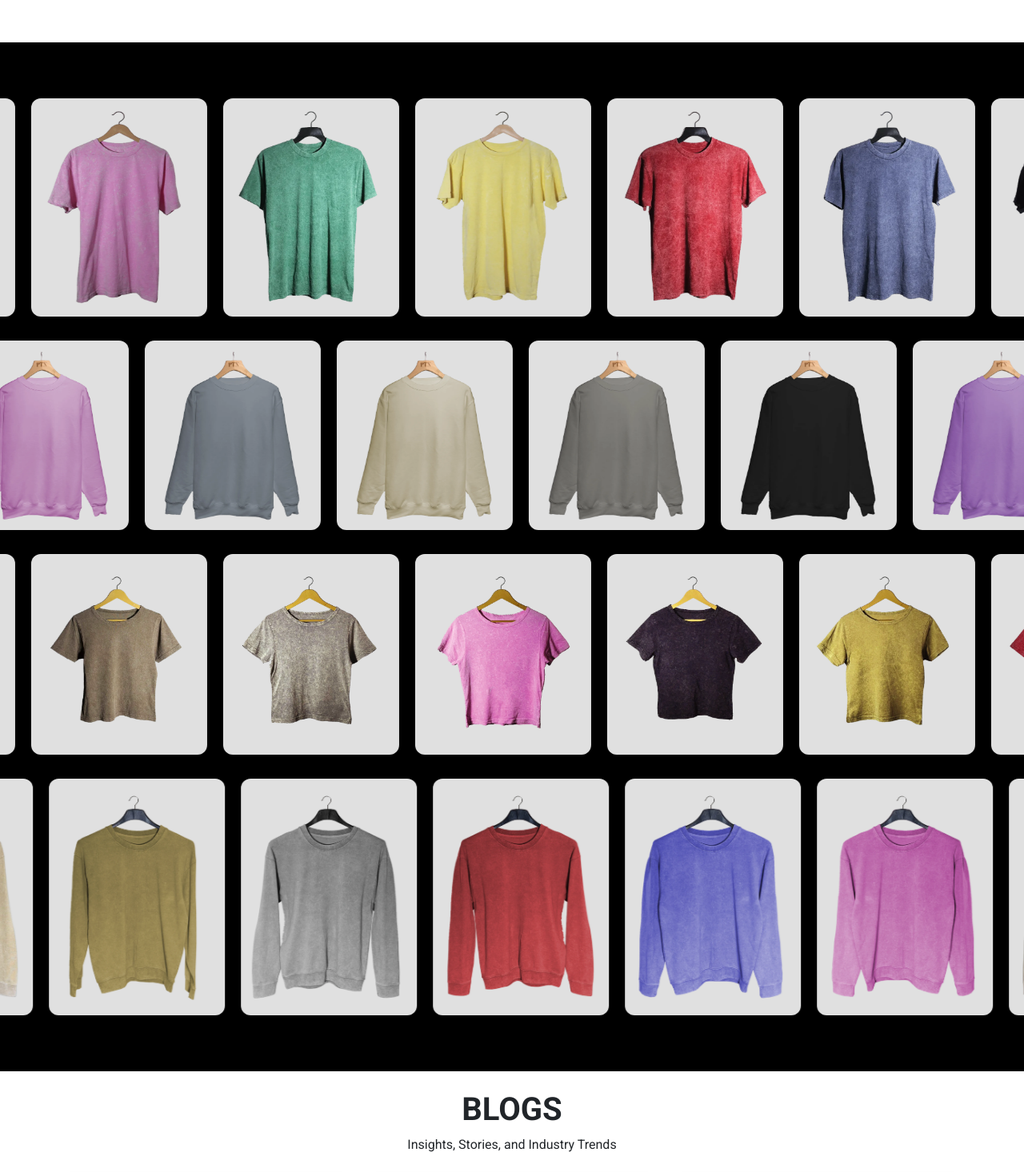
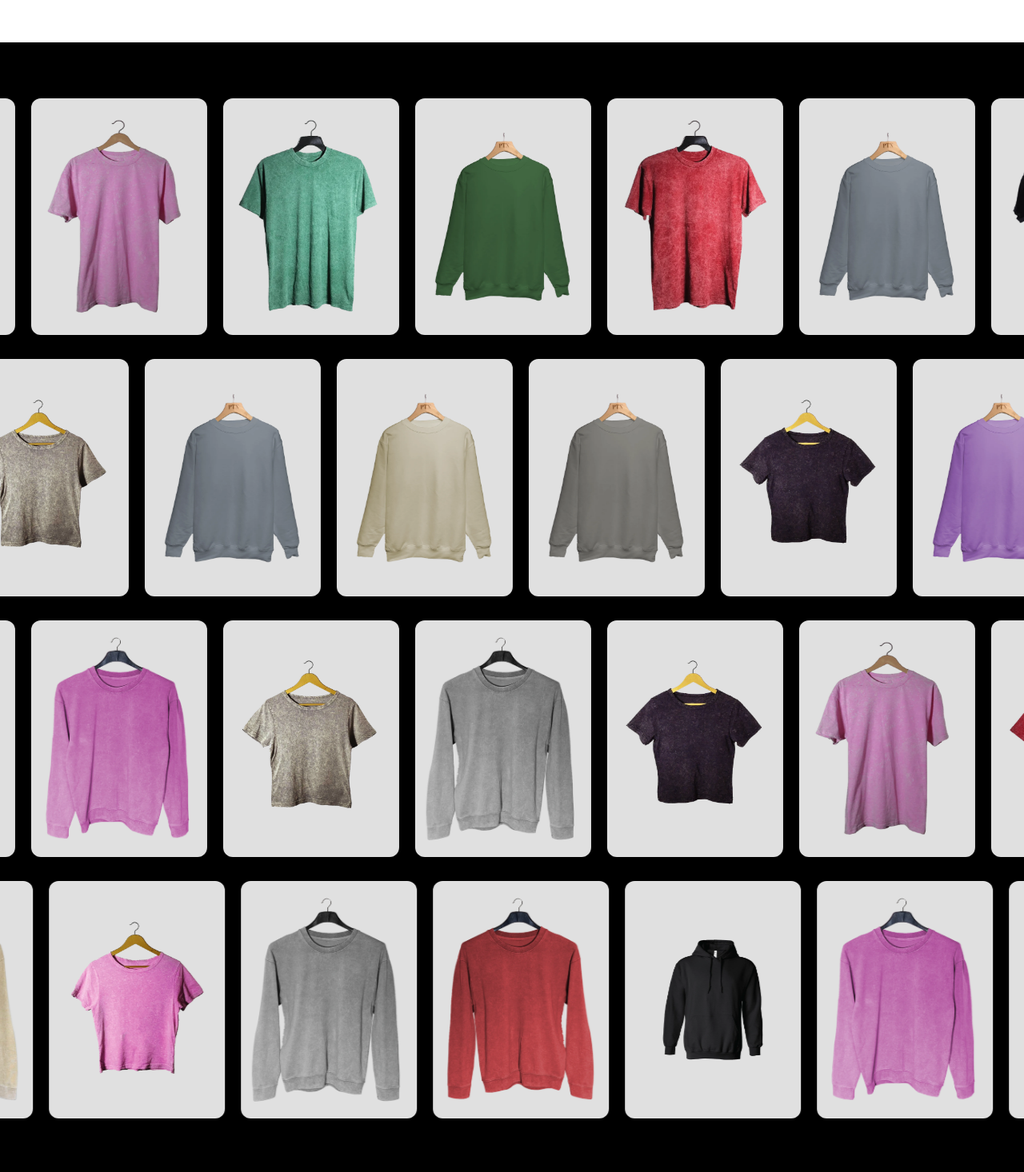
Before and after one commit to Zeeshanprojects/PTX-2, a React (Create React App) app in the folder PTX-2/ptx-2/: page / in a window 1280 px wide. Shown: the part 3020-4486 px from the top of the page at 80% size. Built offline with nearby package versions, Linux system fonts and the light colour scheme.

Commit message:
code updated

```diff
--- a/PTX-2/ptx-2/src/Pages/Home.jsx
+++ b/PTX-2/ptx-2/src/Pages/Home.jsx
@@ -75,6 +75,7 @@ export default function Home() {
       alt: "PTX Denim",
     },
   ];
+
 
   return (
     <>
@@ -276,25 +277,25 @@ export default function Home() {
               <img src={Image.image1} alt="Tshirt" />
             </div>
             <div className="img-box">
-              <img src={Image.image2} alt="Tshirt" />
+              <img src={Image.LongT2} alt="Tshirt" />
             </div>
             <div className="img-box">
-              <img src={Image.image3} alt="Tshirt" />
+              <img src={Image.Kidsimage5} alt="Tshirt" />
             </div>
             <div className="img-box">
-              <img src={Image.image4} alt="Tshirt" />
+              <img src={Image.F1} alt="Tshirt" />
             </div>
             <div className="img-box">
-              <img src={Image.image5} alt="Tshirt" />
+              <img src={Image.LongT2} alt="Tshirt" />
             </div>
             <div className="img-box">
               <img src={Image.image6} alt="Tshirt" />
             </div>
             <div className="img-box">
-              <img src={Image.image7} alt="Tshirt" />
+              <img src={Image.F3} alt="Tshirt" />
             </div>
             <div className="img-box">
-              <img src={Image.image8} alt="Tshirt" />
+              <img src={Image.Kidsimage2} alt="Tshirt" />
             </div>
             <div className="img-box">
               <img src={Image.image9} alt="Tshirt" />
@@ -305,13 +306,13 @@ export default function Home() {
               <img src={Image.image1} alt="Tshirt" />
             </div>
             <div className="img-box">
-              <img src={Image.image2} alt="Tshirt" />
+              <img src={Image.LongT2} alt="Tshirt" />
             </div>
             <div className="img-box">
               <img src={Image.image3} alt="Tshirt" />
             </div>
             <div className="img-box">
-              <img src={Image.image4} alt="Tshirt" />
+              <img src={Image.LongT4} alt="Tshirt" />
             </div>
             <div className="img-box">
               <img src={Image.image5} alt="Tshirt" />
@@ -320,10 +321,10 @@ export default function Home() {
               <img src={Image.image6} alt="Tshirt" />
             </div>
             <div className="img-box">
-              <img src={Image.image7} alt="Tshirt" />
+              <img src={Image.LongT5} alt="Tshirt" />
             </div>
             <div className="img-box">
-              <img src={Image.image8} alt="Tshirt" />
+              <img src={Image.F5} alt="Tshirt" />
             </div>
             <div className="img-box">
               <img src={Image.image9} alt="Tshirt" />
@@ -336,7 +337,62 @@ export default function Home() {
               <img src={Image.LongT1} alt="longT" />
             </div>
             <div className="img-box">
-              <img src={Image.LongT2} alt="longT" />
+              <img src={Image.F7} alt="longT" />
+            </div>
+            <div className="img-box">
+              <img src={Image.Kidsimage1} alt="longT" />
+            </div>
+            <div className="img-box">
+              <img src={Image.LongT4} alt="longT" />
+            </div>
+            <div className="img-box">
+              <img src={Image.LongT5} alt="longT" />
+            </div>
+            <div className="img-box">
+              <img src={Image.LongT6} alt="longT" />
+            </div>
+            <div className="img-box">
+              <img src={Image.Kidsimage3} alt="longT" />
+            </div>
+            <div className="img-box">
+              <img src={Image.LongT8} alt="longT" />
+            </div>
+            <div className="img-box">
+              <img src={Image.F4} alt="longT" />
+            </div>
+            <div className="img-box">
+              <img src={Image.Kidsimage5} alt="longT" />
+            </div>
+            <div className="img-box">
+              <img src={Image.LongT11} alt="longT" />
+            </div>
+            <div className="img-box">
+              <img src={Image.Kidsimage8} alt="longT" />
+            </div>
+            <div className="img-box">
+              <img src={Image.LongT13} alt="longT" />
+            </div>
+            <div className="img-box">
+              <img src={Image.image5} alt="longT" />
+            </div>
+            <div className="img-box">
+              <img src={Image.LongT15} alt="longT" />
+            </div>
+            <div className="img-box">
+              <img src={Image.LongT16} alt="longT" />
+            </div>
+            <div className="img-box">
+              <img src={Image.image10} alt="longT" />
+            </div>
+            <div className="img-box">
+              <img src={Image.LongT18} alt="longT" />
+            </div>
+
+            <div className="img-box">
+              <img src={Image.LongT1} alt="longT" />
+            </div>
+            <div className="img-box">
+              <img src={Image.Kidsimage3} alt="longT" />
             </div>
             <div className="img-box">
               <img src={Image.LongT3} alt="longT" />
@@ -348,62 +404,7 @@ export default function Home() {
               <img src={Image.LongT5} alt="longT" />
             </div>
             <div className="img-box">
-              <img src={Image.LongT6} alt="longT" />
-            </div>
-            <div className="img-box">
-              <img src={Image.LongT7} alt="longT" />
-            </div>
-            <div className="img-box">
-              <img src={Image.LongT8} alt="longT" />
-            </div>
-            <div className="img-box">
-              <img src={Image.LongT9} alt="longT" />
-            </div>
-            <div className="img-box">
-              <img src={Image.LongT10} alt="longT" />
-            </div>
-            <div className="img-box">
-              <img src={Image.LongT11} alt="longT" />
-            </div>
-            <div className="img-box">
-              <img src={Image.LongT12} alt="longT" />
-            </div>
-            <div className="img-box">
-              <img src={Image.LongT13} alt="longT" />
-            </div>
-            <div className="img-box">
-              <img src={Image.LongT14} alt="longT" />
-            </div>
-            <div className="img-box">
-              <img src={Image.LongT15} alt="longT" />
-            </div>
-            <div className="img-box">
-              <img src={Image.LongT16} alt="longT" />
-            </div>
-            <div className="img-box">
-              <img src={Image.LongT17} alt="longT" />
-            </div>
-            <div className="img-box">
-              <img src={Image.LongT18} alt="longT" />
-            </div>
-
-            <div className="img-box">
-              <img src={Image.LongT1} alt="longT" />
-            </div>
-            <div className="img-box">
-              <img src={Image.LongT2} alt="longT" />
-            </div>
-            <div className="img-box">
-              <img src={Image.LongT3} alt="longT" />
-            </div>
-            <div className="img-box">
-              <img src={Image.LongT4} alt="longT" />
-            </div>
-            <div className="img-box">
-              <img src={Image.LongT5} alt="longT" />
-            </div>
-            <div className="img-box">
-              <img src={Image.LongT6} alt="longT" />
+              <img src={Image.Kidsimage6} alt="longT" />
             </div>
             <div className="img-box">
               <img src={Image.LongT7} alt="longT" />
@@ -450,7 +451,7 @@ export default function Home() {
               <img src={Image.Kidsimage1} alt="Kids" />
             </div>
             <div className="img-box">
-              <img src={Image.Kidsimage2} alt="Kids" />
+              <img src={Image.LongT12} alt="Kids" />
             </div>
             <div className="img-box">
               <img src={Image.Kidsimage3} alt="Kids" />
@@ -459,38 +460,38 @@ export default function Home() {
               <img src={Image.Kidsimage4} alt="Kids" />
             </div>
             <div className="img-box">
-              <img src={Image.Kidsimage5} alt="Kids" />
+              <img src={Image.image4} alt="Kids" />
             </div>
             <div className="img-box">
               <img src={Image.Kidsimage6} alt="Kids" />
             </div>
             <div className="img-box">
-              <img src={Image.Kidsimage7} alt="Kids" />
+              <img src={Image.LongT12} alt="Kids" />
             </div>
             <div className="img-box">
               <img src={Image.Kidsimage8} alt="Kids" />
             </div>
             <div className="img-box">
-              <img src={Image.Kidsimage9} alt="Kids" />
+              <img src={Image.F6} alt="Kids" />
             </div>
 
             <div className="img-box">
               <img src={Image.Kidsimage1} alt="Kids" />
             </div>
             <div className="img-box">
-              <img src={Image.Kidsimage2} alt="Kids" />
+              <img src={Image.F3} alt="Kids" />
             </div>
             <div className="img-box">
               <img src={Image.Kidsimage3} alt="Kids" />
             </div>
             <div className="img-box">
-              <img src={Image.Kidsimage4} alt="Kids" />
+              <img src={Image.image9} alt="Kids" />
             </div>
             <div className="img-box">
               <img src={Image.Kidsimage5} alt="Kids" />
             </div>
             <div className="img-box">
-              <img src={Image.Kidsimage6} alt="Kids" />
+              <img src={Image.image4} alt="Kids" />
             </div>
             <div className="img-box">
               <img src={Image.Kidsimage7} alt="Kids" />
@@ -510,7 +511,7 @@ export default function Home() {
               <img src={Image.F1} alt="Fleece" />
             </div>
             <div className="img-box">
-              <img src={Image.F2} alt="Fleece" />
+              <img src={Image.Kidsimage2} alt="Fleece" />
             </div>
             <div className="img-box">
               <img src={Image.F3} alt="Fleece" />
@@ -519,29 +520,29 @@ export default function Home() {
               <img src={Image.F4} alt="Fleece" />
             </div>
             <div className="img-box">
-              <img src={Image.F5} alt="Fleece" />
+              <img src={Image.image10} alt="Fleece" />
             </div>
             <div className="img-box">
               <img src={Image.F6} alt="Fleece" />
             </div>
 
             <div className="img-box">
-              <img src={Image.F1} alt="Fleece" />
+              <img src={Image.LongT12} alt="Fleece" />
             </div>
             <div className="img-box">
               <img src={Image.F2} alt="Fleece" />
             </div>
             <div className="img-box">
-              <img src={Image.F3} alt="Fleece" />
+              <img src={Image.image5} alt="Fleece" />
             </div>
             <div className="img-box">
-              <img src={Image.F4} alt="Fleece" />
+              <img src={Image.Kidsimage5} alt="Fleece" />
             </div>
             <div className="img-box">
               <img src={Image.F5} alt="Fleece" />
             </div>
             <div className="img-box">
-              <img src={Image.F6} alt="Fleece" />
+              <img src={Image.image8} alt="Fleece" />
             </div>
           </div>
         </div>
```
